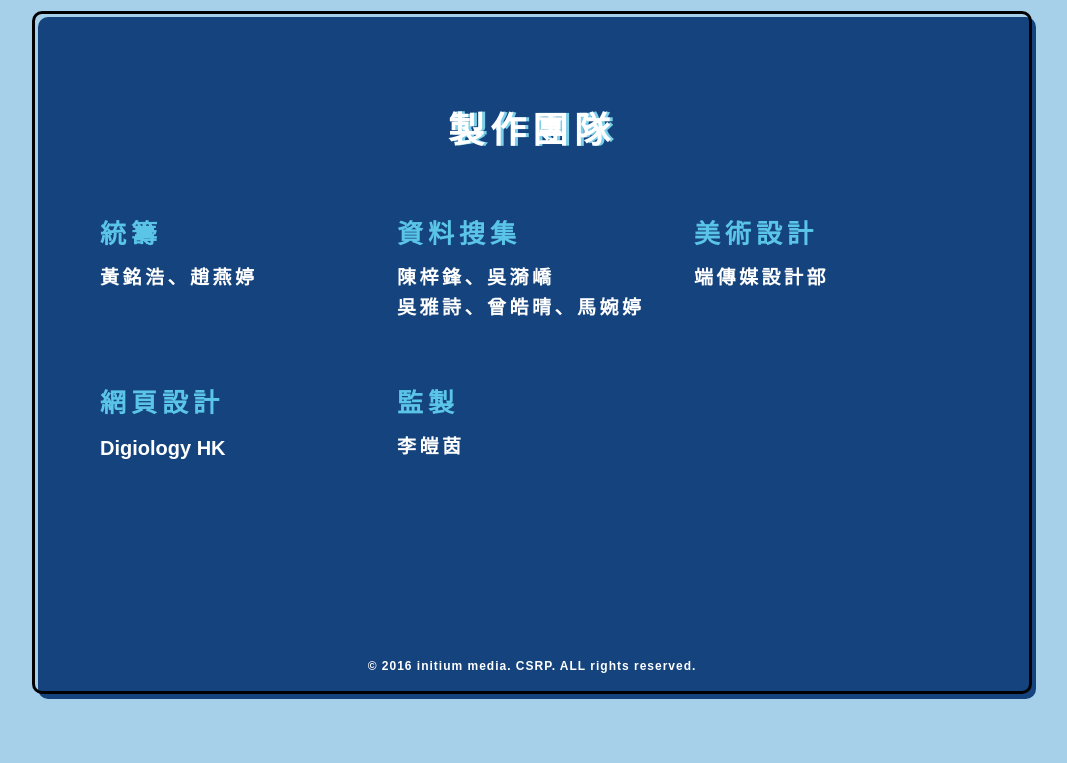
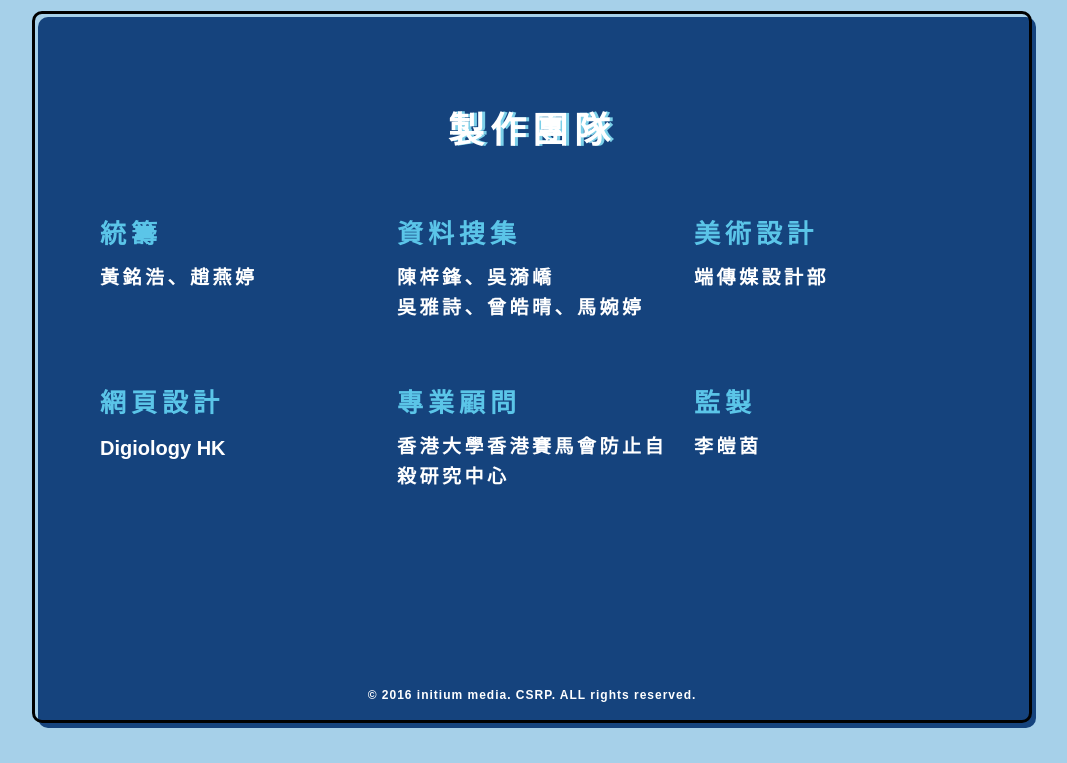
Before and after one commit to initiumsp/relax-dashboard, a PHP site: page / in a window 1280 px wide. Shown: the part 2688-3451 px from the top of the page, without its empty margins (108-1175 px from the left). Before the commit the page ends 3387 px from the top, so only its background shows below. Run offline with PHP 8.4, Linux system fonts and the light colour scheme; some libraries are stand-ins or nearby versions.

Commit message:
[#44] 在資料蒐集下面加一項： 專業顧問 香港大學香港賽馬會防止自殺研究中心

```diff
--- a/index.php
+++ b/index.php
@@ -429,6 +429,10 @@
           <p><span class="en-text"><a target="_blank" href="https://www.digiology.com.hk/">Digiology HK</a></span></p>
         </li>
         <li>
+          <h4>專業顧問</h4>
+          <p>香港大學香港賽馬會防止自殺研究中心</p>
+        </li>
+        <li>
           <h4>監製</h4>
           <p>李皚茵</p>
         </li>
```
